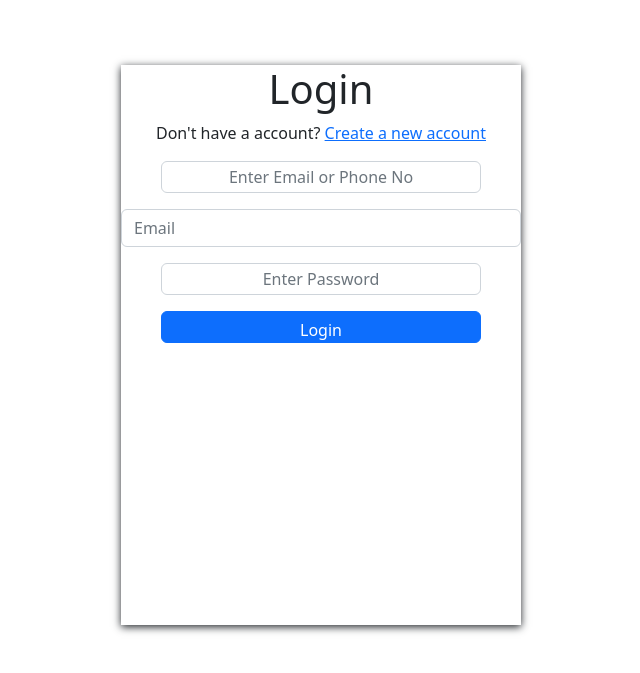
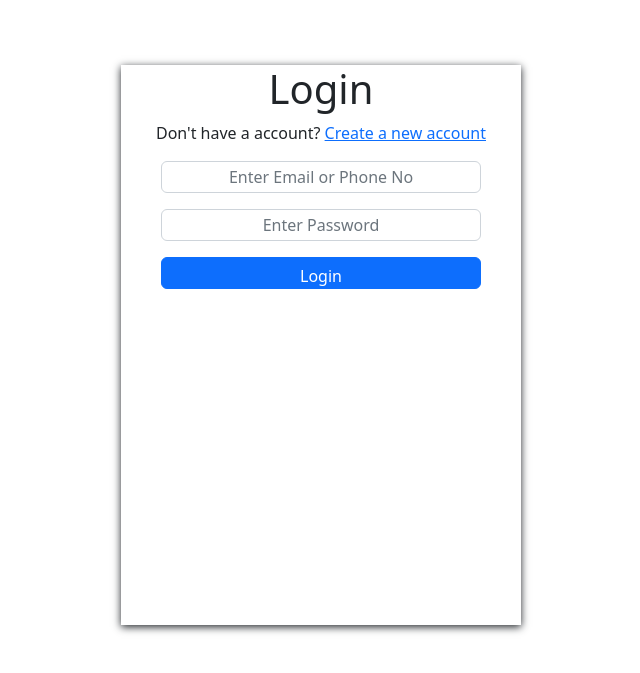
Before and after one commit to vaheedsk36/ecommerce-frontend, a React (Vite) app: page /login in a window 1280 px wide. Shown: the part 127-800 px from the top of the page, without its empty margins (319-959 px from the left). Built offline with nearby package versions, Linux system fonts and the light colour scheme.

Commit message:
wip-login

```diff
--- a/package.json
+++ b/package.json
@@ -16,11 +16,8 @@
     "@fortawesome/react-fontawesome": "^0.2.0",
     "@reduxjs/toolkit": "^1.9.3",
     "antd": "^5.2.1",
-<<<<<<< HEAD
     "bootstrap": "^5.2.3",
-=======
     "bcryptjs": "^2.4.3",
->>>>>>> f924e7509f5513937727fb09a72eb852ba2c9874
     "highcharts": "^10.3.3",
     "highcharts-react-official": "^3.1.0",
     "jquery": "^3.6.3",
--- a/src/pages/Login/Login.tsx
+++ b/src/pages/Login/Login.tsx
@@ -8,8 +8,6 @@ import PhoneInput from 'react-phone-number-input';
 import bcrypt from 'bcryptjs';
 
 const Login = () => {
-
-  const [phoneNumber, setPhoneNumber] = useState();
 
   const loginHandler = async () => {
   var myHeaders = new Headers();
@@ -52,19 +50,6 @@ const Login = () => {
               <Form.Control type={"email"|"tel"} placeholder="Enter Email or Phone No" />
             </Form.Group>
 
-            <Form.Group controlId="formEmail">
-              <Form.Control type="email" placeholder="Email" />
-            </Form.Group>
-
-            {/* <Form.Group controlId="formNumber">
-              <PhoneInput
-                  id = "formNumber"
-                  placeholder="Enter phone number"
-                  value= {phoneNumber}
-                  onChange={setPhoneNumber}
-              />
-            </Form.Group> */}
-
             <Form.Group controlId="formPassword">
               <Form.Control type="password" placeholder="Enter Password" />
             </Form.Group>
```
Also changed, not shown: 1 other file (tests, documents, lock files or other folders).
